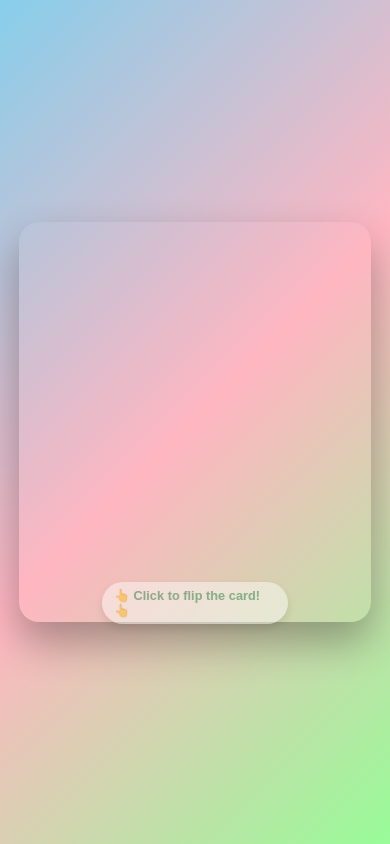
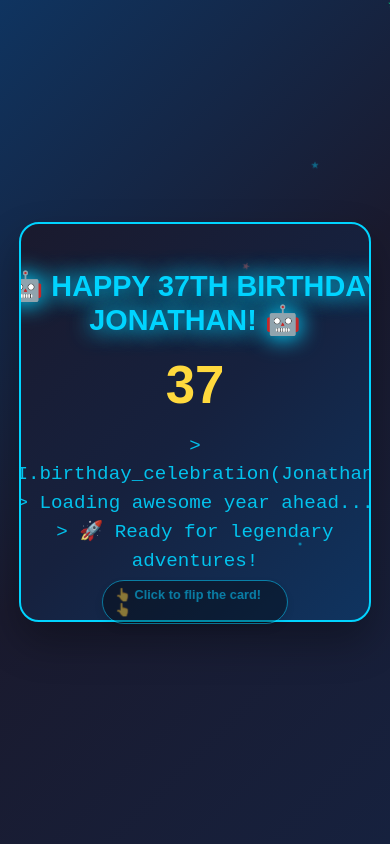
Before and after one commit to jonathancrawford05/birthday-card-template, a website: page public/index.html in a window 390 px wide. Drawn offline with Linux system fonts and the light colour scheme.

Commit message:
🎉 Add working AI-themed birthday card for Jonathan

```diff
--- a/public/index.html
+++ b/public/index.html
@@ -3,15 +3,14 @@
 <head>
     <meta charset="UTF-8">
     <meta name="viewport" content="width=device-width, initial-scale=1.0, maximum-scale=1.0, user-scalable=no">
-    <title>🎉 {{CHILD_NAME}}'s {{AGE}} Birthday Card 🎉</title>
+    <title>🎉 Jonathan's 37th Birthday Card 🎉</title>
     <style>
         :root {
-            /* 🎨 CUSTOMIZE THESE COLORS */
-            --primary-color: #FFB6C1;    /* Pink - change to child's favorite color */
-            --secondary-color: #98FB98;   /* Light Green */
-            --accent-color: #87CEEB;      /* Sky Blue */
-            --text-color: #2E8B57;        /* Dark Green */
-            --age-color: #FF6347;         /* Tomato Red */
+            --primary-color: #ff7750;
+            --secondary-color: #98FB98;
+            --accent-color: #87CEEB;
+            --text-color: #2E8B57;
+            --age-color: #FF6347;
         }
 
         * {
@@ -22,7 +21,7 @@
 
         body {
             font-family: 'Arial', sans-serif;
-            background: linear-gradient(135deg, var(--primary-color) 0%, var(--secondary-color) 50%, var(--accent-color) 100%);
+            background: linear-gradient(135deg, #1a1a2e 0%, #16213e 50%, #0f3460 100%);
             min-height: 100vh;
             display: flex;
             justify-content: center;
@@ -32,8 +31,8 @@
         }
 
         @keyframes gradientShift {
-            0%, 100% { background: linear-gradient(135deg, var(--primary-color) 0%, var(--secondary-color) 50%, var(--accent-color) 100%); }
-            50% { background: linear-gradient(135deg, var(--accent-color) 0%, var(--primary-color) 50%, var(--secondary-color) 100%); }
+            0%, 100% { background: linear-gradient(135deg, #1a1a2e 0%, #16213e 50%, #0f3460 100%); }
+            50% { background: linear-gradient(135deg, #0f3460 0%, #1a1a2e 50%, #16213e 100%); }
         }
 
         .card-container {
@@ -63,18 +62,62 @@
             border-radius: 20px;
             box-shadow: 0 20px 40px rgba(0,0,0,0.3);
             overflow: hidden;
-            background-size: cover;
-            background-position: center;
-            background-repeat: no-repeat;
+            display: flex;
+            flex-direction: column;
+            justify-content: center;
+            align-items: center;
+            text-align: center;
         }
 
         .card-front {
-            background-image: url('front-image.png');
+            background: linear-gradient(135deg, #1a1a2e, #16213e, #0f3460);
+            color: #00d4ff;
+            border: 2px solid #00d4ff;
         }
 
         .card-back {
-            background-image: url('back-image.png');
+            background: linear-gradient(135deg, #0f3460, #16213e, #1a1a2e);
+            color: #00ff88;
             transform: rotateY(180deg);
+            border: 2px solid #00ff88;
+        }
+
+        .placeholder-content {
+            padding: 40px;
+            text-align: center;
+        }
+
+        .birthday-title {
+            font-size: 2.5rem;
+            font-weight: bold;
+            margin-bottom: 20px;
+            text-shadow: 0 0 20px currentColor;
+            animation: glow 2s ease-in-out infinite alternate;
+        }
+
+        @keyframes glow {
+            from { text-shadow: 0 0 20px currentColor; }
+            to { text-shadow: 0 0 30px currentColor, 0 0 40px currentColor; }
+        }
+
+        .age-display {
+            font-size: 4rem;
+            font-weight: bold;
+            margin: 20px 0;
+            animation: pulse 2s ease-in-out infinite;
+            color: #ffd93d;
+        }
+
+        @keyframes pulse {
+            0%, 100% { transform: scale(1); }
+            50% { transform: scale(1.1); }
+        }
+
+        .ai-text {
+            font-family: 'Courier New', monospace;
+            font-size: 1.2rem;
+            opacity: 0.9;
+            line-height: 1.5;
         }
 
         .falling-elements {
@@ -88,12 +131,12 @@
 
         .falling-element {
             position: absolute;
-            width: 10px;
-            height: 10px;
-            background: var(--primary-color);
-            border-radius: 50% 0 50% 0;
+            width: 8px;
+            height: 8px;
+            background: #00d4ff;
             opacity: 0.7;
             animation: fall linear infinite;
+            clip-path: polygon(50% 0%, 61% 35%, 98% 35%, 68% 57%, 79% 91%, 50% 70%, 21% 91%, 32% 57%, 2% 35%, 39% 35%);
         }
 
         @keyframes fall {
@@ -109,13 +152,14 @@
             font-size: 1rem;
             opacity: 0.9;
             animation: blink 2s ease-in-out infinite;
-            color: var(--text-color);
+            color: #00d4ff;
             font-weight: bold;
-            background: rgba(255, 255, 255, 0.9);
+            background: rgba(0, 0, 0, 0.7);
             padding: 10px 20px;
             border-radius: 25px;
             z-index: 1001;
             box-shadow: 0 4px 8px rgba(0,0,0,0.2);
+            border: 1px solid #00d4ff;
         }
 
         @keyframes blink {
@@ -123,7 +167,6 @@
             50% { opacity: 0.5; }
         }
 
-        /* 📱 MOBILE RESPONSIVENESS */
         @media (max-width: 768px) {
             .card {
                 height: 70vh;
@@ -142,9 +185,11 @@
             body {
                 padding: 10px;
             }
-            .card-back {
-                background-size: contain;
-                background-color: var(--secondary-color);
+            .birthday-title {
+                font-size: 1.8rem;
+            }
+            .age-display {
+                font-size: 3rem;
             }
         }
 
@@ -165,41 +210,55 @@
             body {
                 padding: 5px;
             }
-            .card-back {
-                background-size: contain;
-                background-color: var(--secondary-color);
-            }
-        }
-
-        @media (max-width: 320px) {
-            .card {
-                height: 55vh;
-                max-height: 350px;
-                min-height: 280px;
-            }
-            .flip-instruction {
-                font-size: 0.7rem;
-                padding: 5px 10px;
-            }
-            .card-back {
-                background-size: contain;
-                background-color: var(--secondary-color);
-            }
         }
     </style>
 </head>
 <body>
-    <div class="falling-elements">
-        <!-- Falling elements will be generated by JavaScript -->
-    </div>
+    <div class="falling-elements"></div>
 
     <div class="card-container">
         <div class="card" id="birthdayCard">
-            <!-- Front of card - Your Custom Design -->
-            <div class="card-face card-front"></div>
+            <!-- Front of card -->
+            <div class="card-face card-front">
+                <div class="placeholder-content">
+                    <div class="birthday-title">
+                        🤖 HAPPY 37TH BIRTHDAY JONATHAN! 🤖
+                    </div>
+                    <div class="age-display">37</div>
+                    <div class="ai-text">
+                        &gt; AI.birthday_celebration(Jonathan) <br>
+                        &gt; Loading awesome year ahead... <br>
+                        &gt; 🚀 Ready for legendary adventures!
+                    </div>
+                </div>
+            </div>
 
-            <!-- Back of card - Your Custom Design -->
-            <div class="card-face card-back"></div>
+            <!-- Back of card -->
+            <div class="card-face card-back">
+                <div class="placeholder-content">
+                    <div style="font-size: 1.5rem; margin-bottom: 20px;">
+                        🎉 SYSTEM MESSAGE 🎉
+                    </div>
+                    <div style="font-family: 'Courier New', monospace; font-size: 1.1rem; line-height: 1.6;">
+                        <strong>Hey Jonathan!</strong><br><br>
+
+                        Hope your 37th birthday compiles with zero errors and maximum joy!<br><br>
+
+                        <strong>May your year be filled with:</strong><br>
+                        🤖 AI breakthrough moments<br>
+                        💡 LLM innovations<br>
+                        🚀 Epic discoveries<br>
+                        🎂 Delicious birthday cake<br>
+                        ⭐ Awesome surprises<br><br>
+
+                        <strong>Ready to debug another year of awesomeness?</strong><br><br>
+
+                        Have the most <strong>LEGENDARY</strong> 37th birthday!<br><br>
+
+                        <em>// Happy Birthday, Jonathan! 🎂</em>
+                    </div>
+                </div>
+            </div>
         </div>
 
         <div class="flip-instruction">
@@ -208,22 +267,10 @@
     </div>
 
     <script>
-        // 🎨 CUSTOMIZE THESE SETTINGS
-        const CONFIG = {
-            childName: '{{CHILD_NAME}}',
-            age: {{AGE}},
-            fallingElementType: 'petals', // 'petals', 'stars', 'hearts', 'snowflakes'
-            fallingElementColors: ['#FFB6C1', '#FFC0CB', '#FF69B4', '#FFE4E1'],
-            enableSparkles: true,
-            animationSpeed: 400 // milliseconds between falling elements
-        };
-
-        // Interactive card flip
         document.getElementById('birthdayCard').addEventListener('click', function() {
             this.classList.toggle('flipped');
         });
 
-        // Create falling elements
         function createFallingElement() {
             const element = document.createElement('div');
             element.className = 'falling-element';
@@ -231,27 +278,8 @@
             element.style.animationDuration = (Math.random() * 4 + 3) + 's';
             element.style.animationDelay = Math.random() * 2 + 's';
 
-            // Random colors from config
-            const colors = CONFIG.fallingElementColors;
+            const colors = ['#00d4ff', '#00ff88', '#ff6b6b', '#ffd93d'];
             element.style.background = colors[Math.floor(Math.random() * colors.length)];
-
-            // Different shapes based on type
-            switch(CONFIG.fallingElementType) {
-                case 'hearts':
-                    element.style.borderRadius = '50% 50% 0 0';
-                    element.style.transform = 'rotate(45deg)';
-                    break;
-                case 'stars':
-                    element.style.clipPath = 'polygon(50% 0%, 61% 35%, 98% 35%, 68% 57%, 79% 91%, 50% 70%, 21% 91%, 32% 57%, 2% 35%, 39% 35%)';
-                    element.style.borderRadius = '0';
-                    break;
-                case 'snowflakes':
-                    element.style.borderRadius = '50%';
-                    element.style.background = '#FFFFFF';
-                    break;
-                default: // petals
-                    element.style.borderRadius = '50% 0 50% 0';
-            }
 
             document.querySelector('.falling-elements').appendChild(element);
 
@@ -260,17 +288,14 @@
             }, 7000);
         }
 
-        // Generate falling elements continuously
-        setInterval(createFallingElement, CONFIG.animationSpeed);
+        setInterval(createFallingElement, 400);
 
-        // Keyboard interaction
         document.addEventListener('keydown', function(e) {
             if (e.key === ' ' || e.key === 'Enter') {
                 document.getElementById('birthdayCard').classList.toggle('flipped');
             }
         });
 
-        // Touch gesture support for mobile
         let touchStartX = 0;
         document.addEventListener('touchstart', function(e) {
             touchStartX = e.touches[0].clientX;
@@ -285,14 +310,12 @@
             }
         });
 
-        // Optional sparkle effects
-        if (CONFIG.enableSparkles) {
         function createSparkle() {
             const sparkle = document.createElement('div');
             sparkle.style.position = 'absolute';
             sparkle.style.width = '4px';
             sparkle.style.height = '4px';
-                sparkle.style.background = '#FFD700';
+            sparkle.style.background = '#00d4ff';
             sparkle.style.borderRadius = '50%';
             sparkle.style.left = Math.random() * 100 + '%';
             sparkle.style.top = Math.random() * 100 + '%';
@@ -307,7 +330,6 @@
             }, 2000);
         }
 
-            // Add sparkle animation
         const style = document.createElement('style');
         style.textContent = `
             @keyframes sparkle {
@@ -317,11 +339,7 @@
         `;
         document.head.appendChild(style);
 
-            setInterval(createSparkle, 2000);
-        }
-
-        // Update page title dynamically
-        document.title = `🎉 ${CONFIG.childName}'s ${CONFIG.age} Birthday Card 🎉`;
+        setInterval(createSparkle, 1500);
     </script>
 </body>
 </html>
```
Lines whose indentation alone changed are shown as unchanged.
